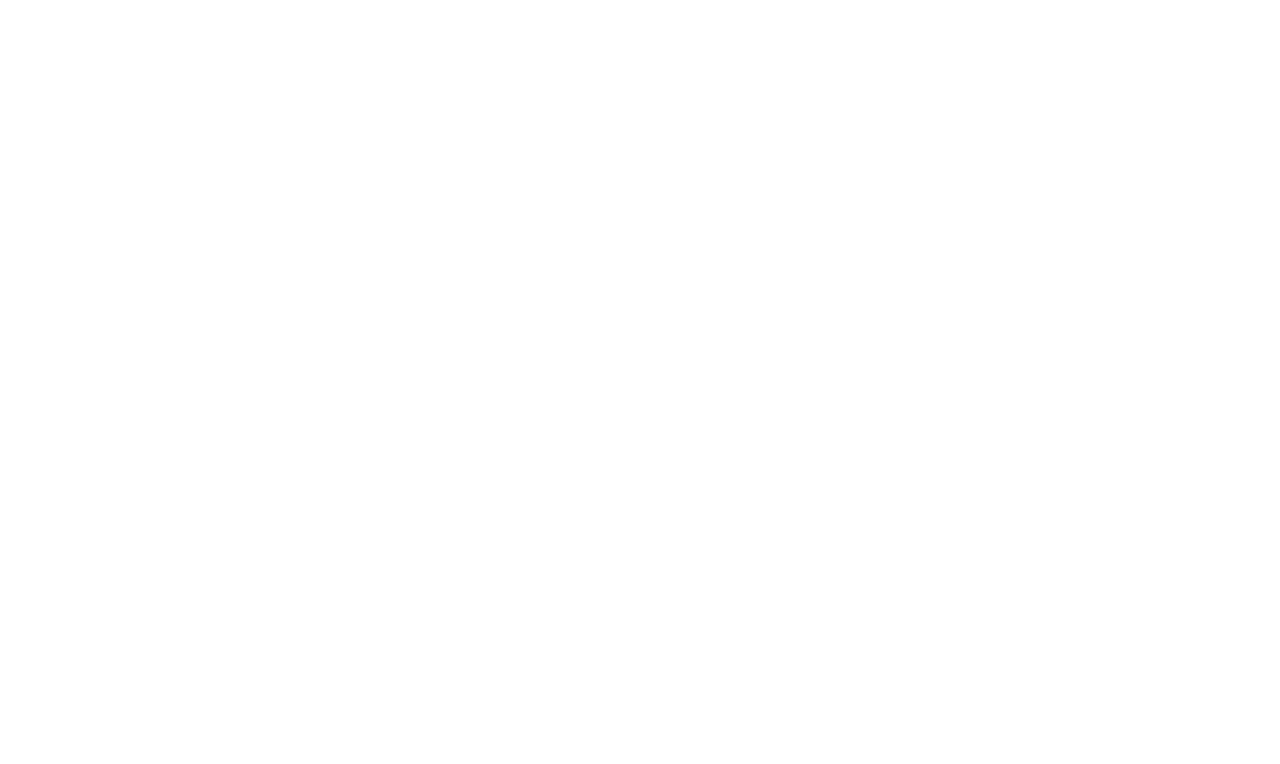
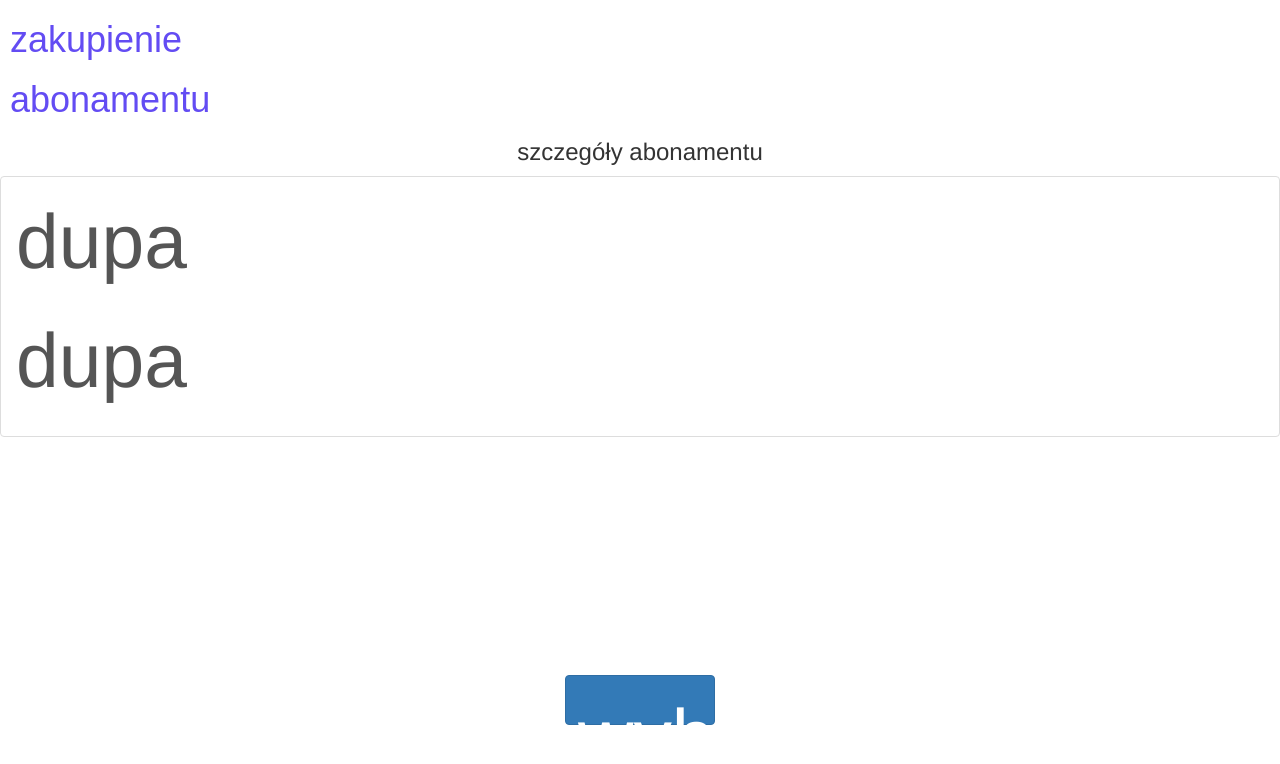
Before and after one commit to Filipstrozik/FMKBook, an Angular app in the folder angular-frontend/: page /abonamentDetails in a window 1280 px wide. Before the commit this address led to /. Shown: the top 764 px of the page. Built offline with nearby package versions, Linux system fonts and the light colour scheme.

Commit message:
add: buy-abonament details fix: styles.css

```diff
--- a/angular-frontend/src/app/app.component.ts
+++ b/angular-frontend/src/app/app.component.ts
@@ -6,5 +6,5 @@
   styleUrls: ['./app.component.css']
 })
 export class AppComponent {
-  title = 'angular-frontend';
+  title = 'FMKBook';
 }
--- a/angular-frontend/src/app/app.module.ts
+++ b/angular-frontend/src/app/app.module.ts
@@ -14,6 +14,7 @@
 import { InviteUserComponent } from './invite-friend/invite-user/invite-user.component';
 import { SuccessSentComponent } from './invite-friend/success-sent/success-sent.component';
 import { InviteInformComponent } from './invite-friend/invite-inform/invite-inform.component';
+import { BuyAbonamentDetailsComponent } from './buy-abonament/buy-abonament-details/buy-abonament-details.component';
 
 const routes: Routes = [
   { path: '', component: MenuComponent},
@@ -24,6 +25,8 @@
   { path: 'inviteUser', component: InviteUserComponent},
   { path: 'successSent', component: SuccessSentComponent},
   { path: 'info', component: InviteInformComponent},
+  {path: 'abonamentList', component: BuyAbonamentListComponent},
+  {path: 'abonamentDetails' , component: BuyAbonamentDetailsComponent}
 ];
 
 @NgModule({
@@ -40,7 +43,8 @@
     MenuComponent,
     InviteUserComponent,
     SuccessSentComponent,
-    InviteInformComponent
+    InviteInformComponent,
+    BuyAbonamentDetailsComponent
   ],
   imports: [
     BrowserModule,
--- /dev/null
+++ b/angular-frontend/src/app/buy-abonament/buy-abonament-details/buy-abonament-details.component.html
@@ -0,0 +1,23 @@
+<h1 class="text-left view-title" style="padding-left: 1rem">zakupienie</h1>
+<h1 class="text-left view-title" style="padding-left: 1rem">abonamentu</h1>
+<h3 class="text-center">szczegóły abonamentu</h3>
+<body>
+<ul class="list-group">
+  <li class="list-group list-unstyled flex-column text-center" >
+    <button
+            type="button" class="list-group-item">
+      <p class="name">dupa</p>
+      <p class="name">dupa</p>
+    </button>
+  </li>
+</ul>
+
+
+</body>
+
+<footer class="text-center" >
+  <button
+          type="submit" class="btn btn-primary choose">
+    <p>wybierz</p>
+  </button>
+</footer>
--- /dev/null
+++ b/angular-frontend/src/app/buy-abonament/buy-abonament-details/buy-abonament-details.component.ts
@@ -0,0 +1,15 @@
+import { Component, OnInit } from '@angular/core';
+
+@Component({
+  selector: 'app-buy-abonament-details',
+  templateUrl: './buy-abonament-details.component.html',
+  styleUrls: ['./buy-abonament-details.component.css']
+})
+export class BuyAbonamentDetailsComponent implements OnInit {
+
+  constructor() { }
+
+  ngOnInit(): void {
+  }
+
+}
--- a/angular-frontend/src/app/buy-abonament/buy-abonament-list/buy-abonament-list.component.css
+++ b/angular-frontend/src/app/buy-abonament/buy-abonament-list/buy-abonament-list.component.css
@@ -1,7 +1,4 @@
-h1 {
-  color: #634CF3;
-  font-family: "SansSerif", sans-serif;
-}
+
 
 .badge {
   display: inline-block;
--- a/angular-frontend/src/app/buy-abonament/buy-abonament-list/buy-abonament-list.component.html
+++ b/angular-frontend/src/app/buy-abonament/buy-abonament-list/buy-abonament-list.component.html
@@ -1,5 +1,5 @@
-<h1 class="text-left" style="padding-left: 1rem">zakupienie</h1>
-<h1 class="text-left" style="padding-left: 1rem">abonamentu</h1>
+<h1 class="text-left view-title" style="padding-left: 1rem">zakupienie</h1>
+<h1 class="text-left view-title" style="padding-left: 1rem">abonamentu</h1>
 <h3 class="text-center">wybierz plan czasowy</h3>
 <body>
   <ul class="list-group">
@@ -20,8 +20,9 @@
 
 </body>
 
-<footer class="text-center align-self-end" >
-  <button type="submit" class="btn btn-primary btn-lg">
+<footer class="text-center" >
+  <button (click)="navigateToDetails()"
+    type="submit" class="btn btn-primary choose">
     <p>wybierz</p>
   </button>
 </footer>
--- a/angular-frontend/src/app/buy-abonament/buy-abonament-list/buy-abonament-list.component.ts
+++ b/angular-frontend/src/app/buy-abonament/buy-abonament-list/buy-abonament-list.component.ts
@@ -1,4 +1,5 @@
 import { Component, OnInit } from '@angular/core';
+import {Router} from "@angular/router";
 
 @Component({
   selector: 'app-buy-abonament-list',
@@ -13,7 +14,7 @@
     { id: 1, time: "3 miesiące", price: 150},
     { id: 2, time: "1 miesiąc", price: 180}
   ];
-  constructor() { }
+  constructor(private router: Router) { }
 
   ngOnInit(): void {
   }
@@ -24,6 +25,10 @@
     this.statusClass = 'active';
   }
 
+  navigateToDetails() {
+    this.router.navigate(['abonamentDetails']);
+  }
+
 }
 
 export interface TypAbonamentu {
--- a/angular-frontend/src/app/menu/menu.component.html
+++ b/angular-frontend/src/app/menu/menu.component.html
@@ -11,3 +11,7 @@
 <button (click)="info()"  >
   <p>Info</p>
 </button>
+
+<button (click)="buyAbonament()">
+  <p>Buy Abonament</p>
+</button>
--- a/angular-frontend/src/app/menu/menu.component.ts
+++ b/angular-frontend/src/app/menu/menu.component.ts
@@ -24,4 +24,7 @@
     this.router.navigate(['info']);
   }
 
+  buyAbonament(){
+    this.router.navigate(['abonamentList'])
+  }
 }
--- a/angular-frontend/src/styles.css
+++ b/angular-frontend/src/styles.css
@@ -36,3 +36,24 @@
   font-family: "SansSerif", sans-serif;
   padding-left: 2rem;
 }
+
+.view-title {
+  color: #634CF3;
+  font-family: "SansSerif", sans-serif;
+}
+
+
+.choose{
+  border-radius: 10px;
+  width: 150px;
+  height: 50px;
+  background-color: dodgerblue;
+  bottom: 50px;
+  position: fixed;
+  left: 50%;
+  transform: translate(-50%, -50%);
+}
+/*this below make it more responsive*/
+p {
+  font-size: 6vw;
+}
```
Also changed, not shown: angular-frontend/src/app/buy-abonament/buy-abonament-details/buy-abonament-details.component.css (added).
